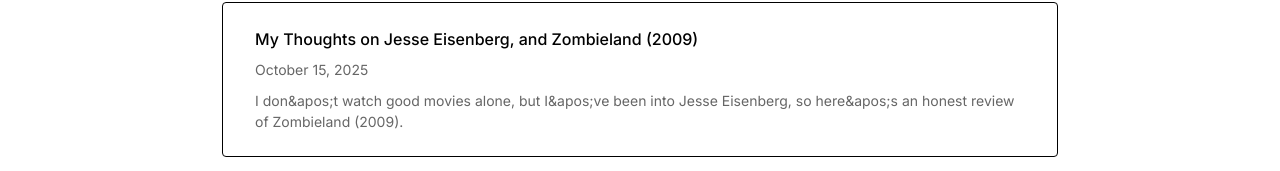
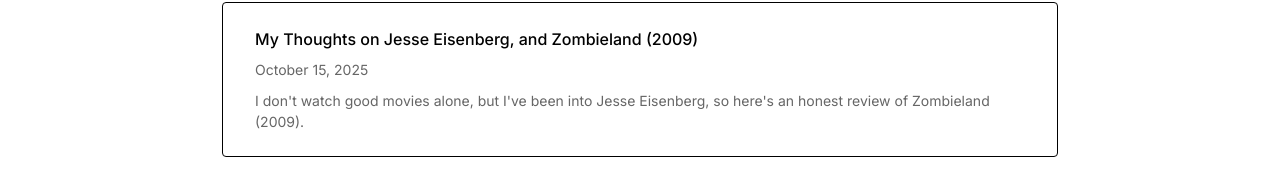
Before and after one commit to alissawu/alissasite, a Next.js app: page /blog in a window 1280 px wide. Shown: the part 242-413 px from the top of the page. Built offline with nearby package versions, Linux system fonts and the light colour scheme.

Commit message:
sigh, ' format

```diff
--- a/src/app/blog/page.tsx
+++ b/src/app/blog/page.tsx
@@ -14,7 +14,7 @@
     id: 'zombieland-2009',
     title: 'My Thoughts on Jesse Eisenberg, and Zombieland (2009)',
     date: 'October 15, 2025',
-    preview: 'I don&apos;t watch good movies alone, but I&apos;ve been into Jesse Eisenberg, so here&apos;s an honest review of Zombieland (2009).'
+    preview: 'I don\'t watch good movies alone, but I\'ve been into Jesse Eisenberg, so here\'s an honest review of Zombieland (2009).'
   },
   {
     id: 'song-recs',
```
